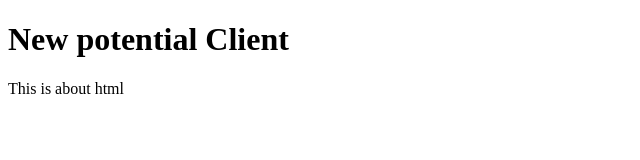
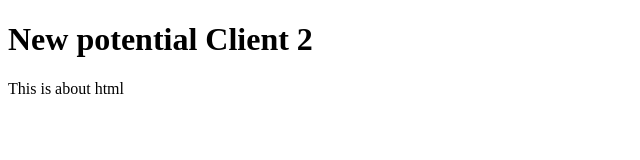
Before and after one commit to hs0078/git-course-repo, a plain HTML site: page about.html in a window 1280 px wide. Shown: the full height of the page, 0-640 px from the left. Drawn offline with Linux system fonts and the light colour scheme.

Commit message:
header 2

```diff
--- a/about.html
+++ b/about.html
@@ -1,7 +1,7 @@
 <!DOCTYPE html>
 <html>
   <body>
-	   <h1>New potential Client</h1>
+	   <h1>New potential Client 2</h1>
     This is about html
     <!-- This is the new Form -->
   </body
```
